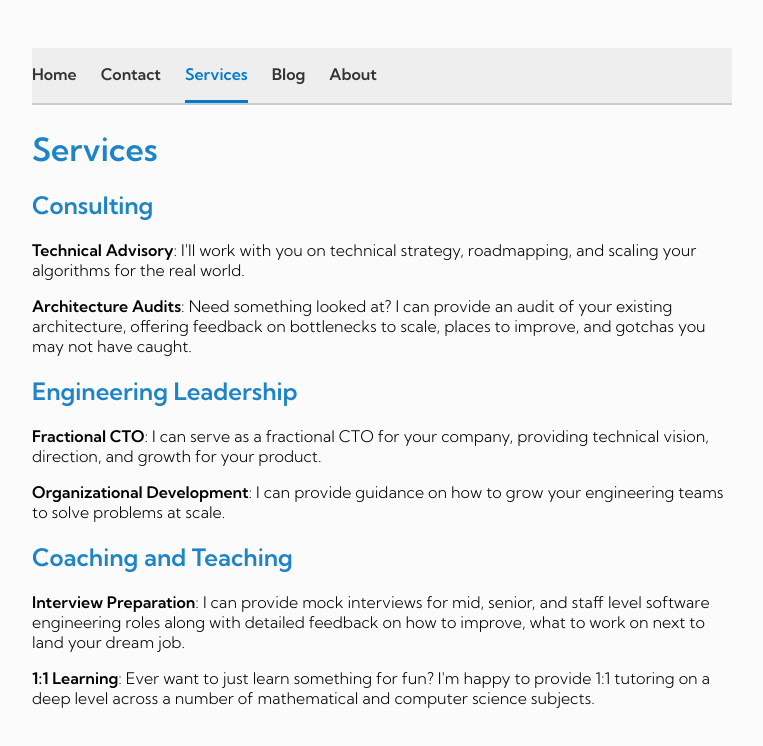
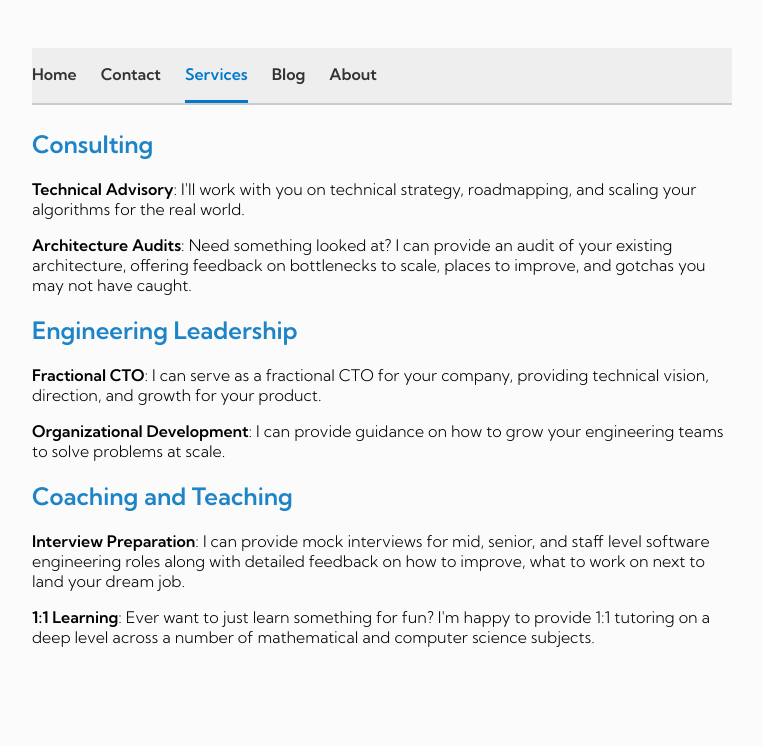
Before and after one commit to rap2363/logistika_site, an Eleventy site: page src/services.md in a window 1280 px wide. Shown: the whole page, without its empty margins (258-1021 px from the left). Built offline with nearby package versions, Linux system fonts and the light colour scheme; Eleventy itself is replaced by a stand-in of ours; files that its build step writes are made by us from their sources.

Commit message:
better services

```diff
--- a/src/services.md
+++ b/src/services.md
@@ -5,8 +5,6 @@ navOrder: 3
 navTitle: Services
 permalink: /services/
 ---
-
-# Services
 
 ## Consulting
 
```
